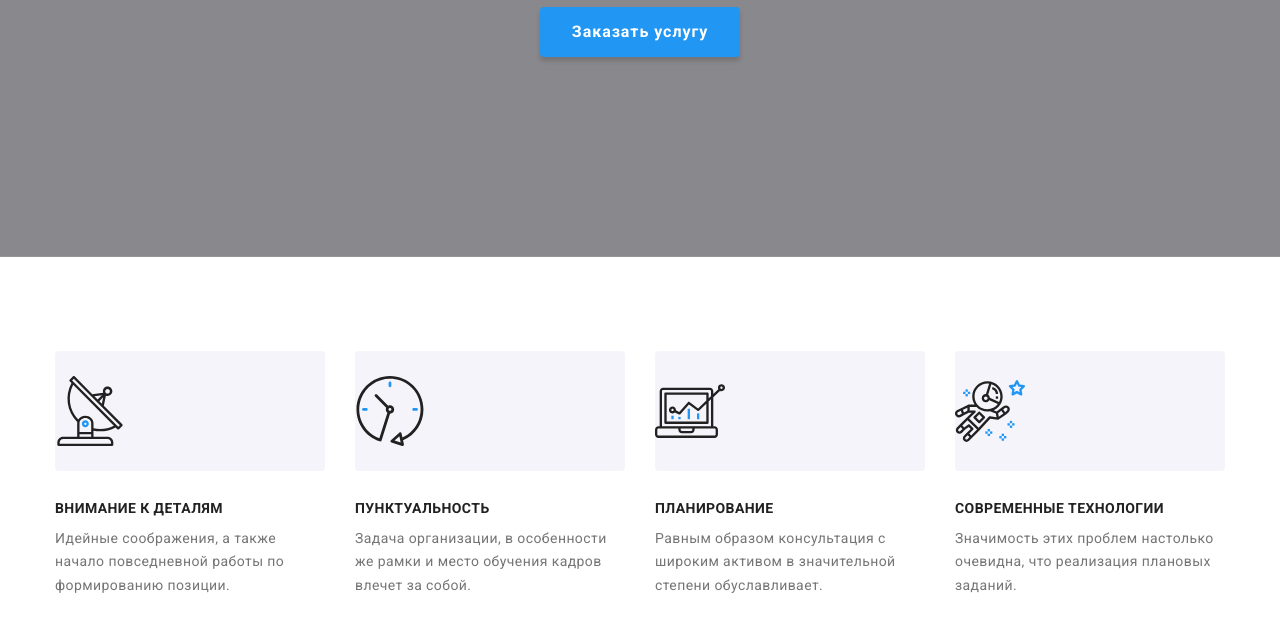
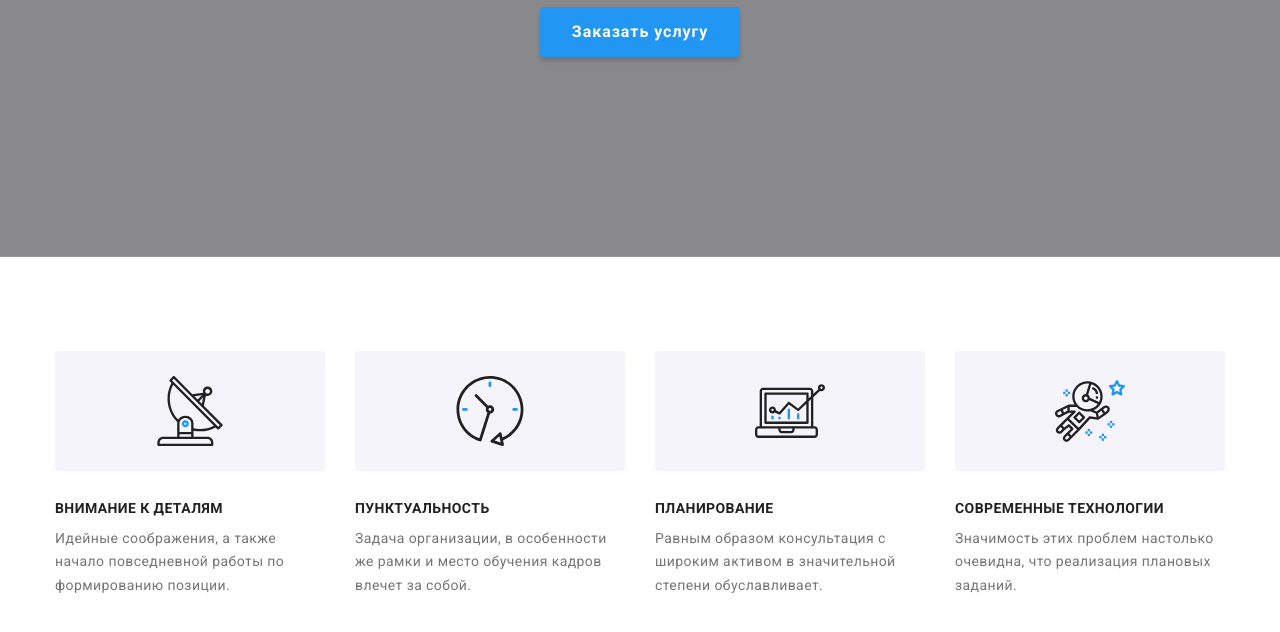
Before and after one commit to ArtemVorobiov/goit-markup-hw-04, a plain HTML site: page index.html in a window 1280 px wide. Shown: the part 404-1036 px from the top of the page. Drawn offline with nearby package versions, Linux system fonts and the light colour scheme.

Commit message:
ДЗ 4 03,12

```diff
--- a/css/styles.css
+++ b/css/styles.css
@@ -254,9 +254,10 @@ section .priority .section {
 .priority-item {
   width: 270px;
 }
-/*.priority-icons {
-  padding: 25px 100px;
-}*/
+.priority-icons {
+  width: 70px;
+  height: 70px;
+}
 .priority-icon {
   display: flex;
   width: 270px;
```
